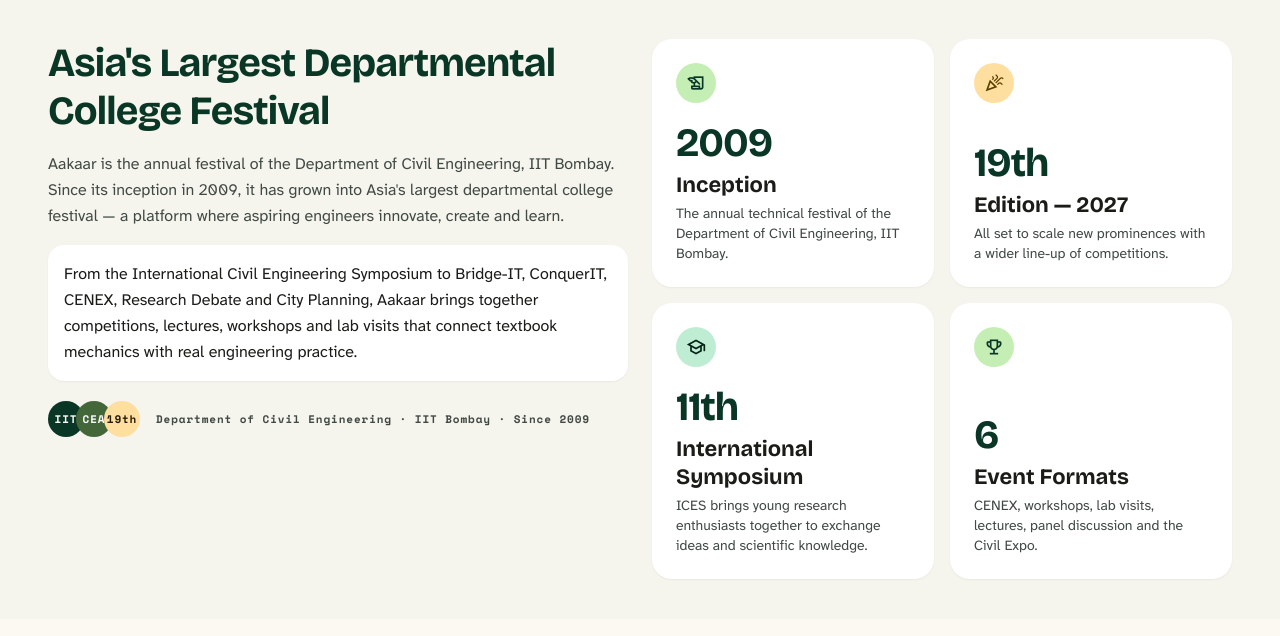
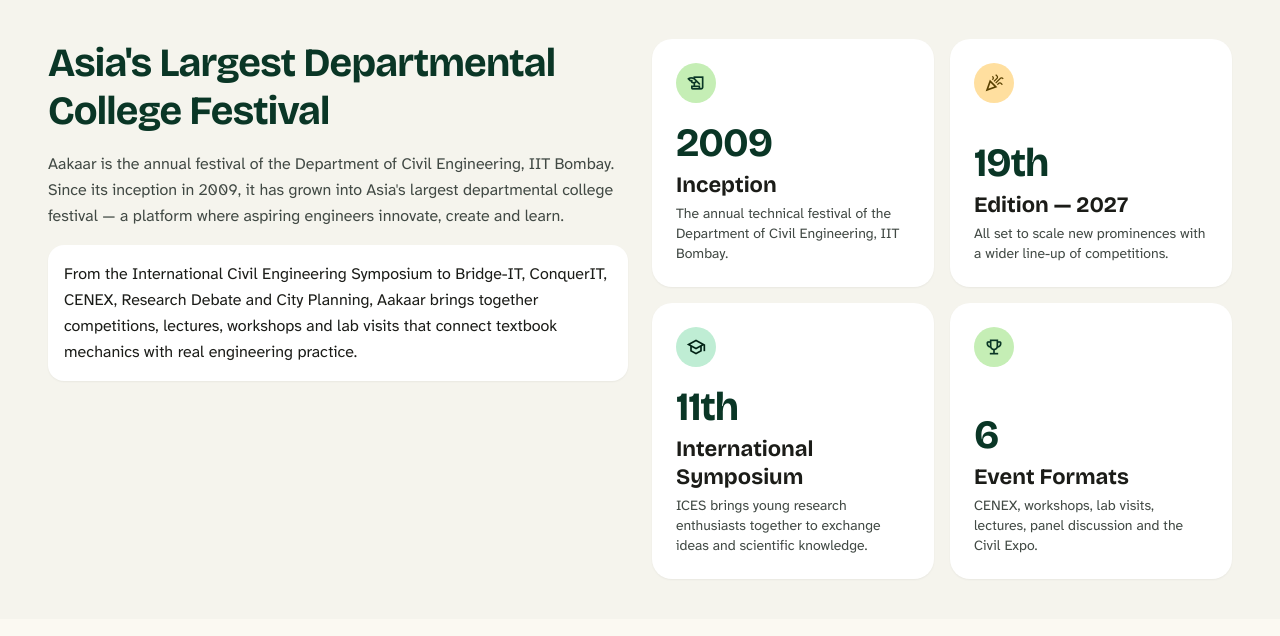
Before and after one commit to Nitesh-9009/aakaarmain, a Django app: page / in a window 1280 px wide. Shown: the part 889-1525 px from the top of the page. Run offline with Django 5.2, Linux system fonts and the light colour scheme.

Commit message:
Remove IIT CEA 19th badge row from homepage below festival block

```diff
--- a/dist/events/cenex/index.html
+++ b/dist/events/cenex/index.html
@@ -460,7 +460,7 @@ h1,h2,h3,h5,h6 {
         </h4>
         <p><a href="https://docs.google.com/forms/d/e/1FAIpQLScuZ6L6qB46NHTTj06JpfO9r7my-z92llk-8KVW392AGvHQmQ/viewform?usp=sf_link" target="_blank">Google Form</a></p>
     <!--
-            <form action="/cr/task1" method="POST"> <input type="hidden" name="csrfmiddlewaretoken" value="wLqnhTh1ETetFaAIfv884jGXYxo0L0YMdWQGP8th1MoaeRzZjGEGbsdSD1ia961C">
+            <form action="/cr/task1" method="POST"> <input type="hidden" name="csrfmiddlewaretoken" value="t37L3P6wOHFnRsjUaUinEtUdKw9Y9D7fqMmukkTk73tEvf6cjyBnEG0Mb1uOnXeI">
                 <h3>Link:</h3>
                 <textarea name="link" id="" cols="50" rows="10" required></textarea> -->
                 <!-- <input type="textarea" class="form-control" id="colName" name="colName" aria-placeholder="Your College Name" required> -->
@@ -493,7 +493,7 @@ h1,h2,h3,h5,h6 {
           <h5 class="modal-title" id="staticBackdropLabel">Register</h5>
         </div>
         <div class="modal-body">
-          <form action="/cenex_reg" method="post"> <input type="hidden" name="csrfmiddlewaretoken" value="wLqnhTh1ETetFaAIfv884jGXYxo0L0YMdWQGP8th1MoaeRzZjGEGbsdSD1ia961C">
+          <form action="/cenex_reg" method="post"> <input type="hidden" name="csrfmiddlewaretoken" value="t37L3P6wOHFnRsjUaUinEtUdKw9Y9D7fqMmukkTk73tEvf6cjyBnEG0Mb1uOnXeI">
             <div class="mb-3">
                 <label for="colName" class="form-label">Team Name</label>
                 <input type="text" class="form-control" id="colName" name="team"  required>
--- a/templates/aakaar_new.html
+++ b/templates/aakaar_new.html
@@ -20,14 +20,6 @@
 <p class="font-body-md text-body-md text-on-surface leading-relaxed bg-surface-container-lowest p-space-md rounded-2xl shadow-sm">
             From the International Civil Engineering Symposium to Bridge-IT, ConquerIT, CENEX, Research Debate and City Planning, Aakaar brings together competitions, lectures, workshops and lab visits that connect textbook mechanics with real engineering practice.
           </p>
-<div class="flex items-center gap-space-md pt-space-xs">
-<div class="flex items-center -space-x-2">
-<div class="w-9 h-9 rounded-full bg-primary flex items-center justify-center text-on-primary font-label-mono-xs text-label-mono-xs">IIT</div>
-<div class="w-9 h-9 rounded-full bg-secondary flex items-center justify-center text-on-secondary font-label-mono-xs text-label-mono-xs">CEA</div>
-<div class="w-9 h-9 rounded-full bg-tertiary-fixed flex items-center justify-center text-on-tertiary-fixed font-label-mono-xs text-label-mono-xs">19th</div>
-</div>
-<span class="font-label-mono-xs text-label-mono-xs text-on-surface-variant">Department of Civil Engineering &middot; IIT Bombay &middot; Since 2009</span>
-</div>
 </div>
 <!-- Right Column: Tactile Stats 2x2 Bento -->
 <div class="lg:col-span-6 grid grid-cols-1 sm:grid-cols-2 gap-space-md">
```
Also changed, not shown: dist/index.html (+0 -8 lines).
